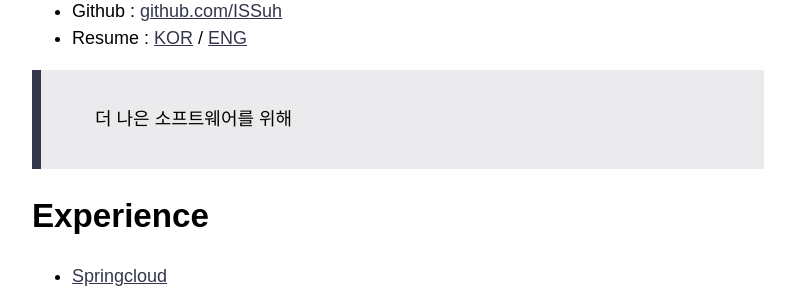
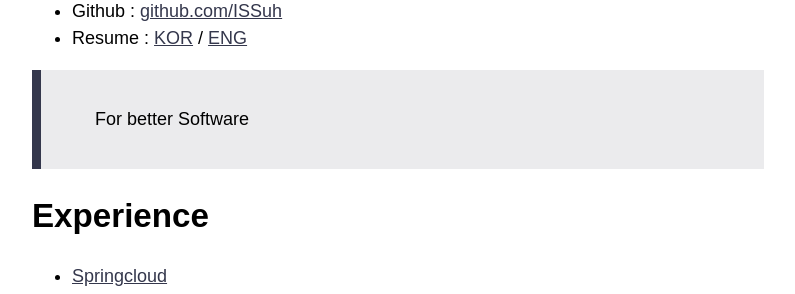
Before and after one commit to ISSuh/blog, a Jekyll site: the page built from about_en.md, in a window 1280 px wide and 900 px high, scrolled down 927 px. Shown: the part 151-445 px from the top of the window, without its empty margins (242-1037 px from the left). Built offline with Jekyll 4.4.1, drawn with Linux system fonts in a browser that asks for light colours; nearby versions of some CDN libraries.

Commit message:
update resume

```diff
--- a/about_en.md
+++ b/about_en.md
@@ -14,7 +14,7 @@ taxonomy: markup
 * Github :  [github.com/ISSuh](https://github.com/ISSuh)
 * Resume : [KOR](/blog/about_kor/) / [ENG](/blog/about_en/)
 
-> 더 나은 소프트웨어를 위해
+> For better Software
 
 # Experience
 
```
